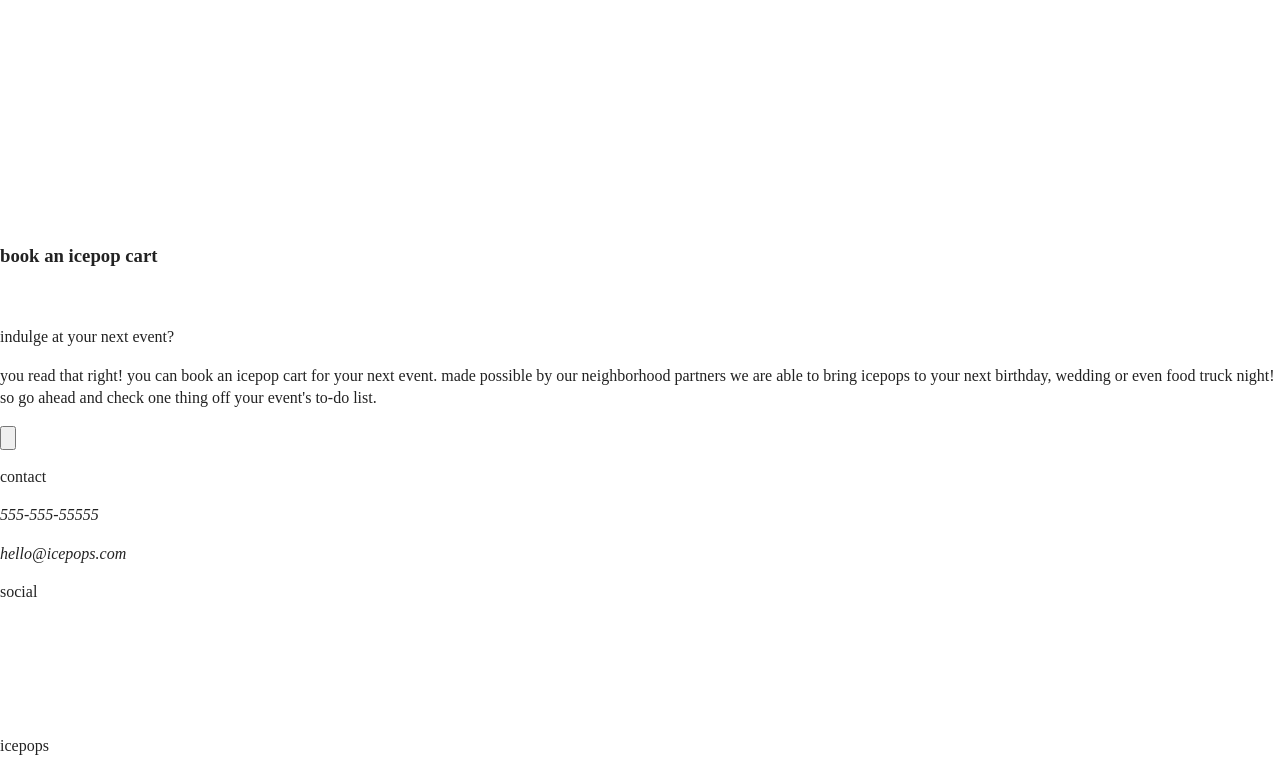
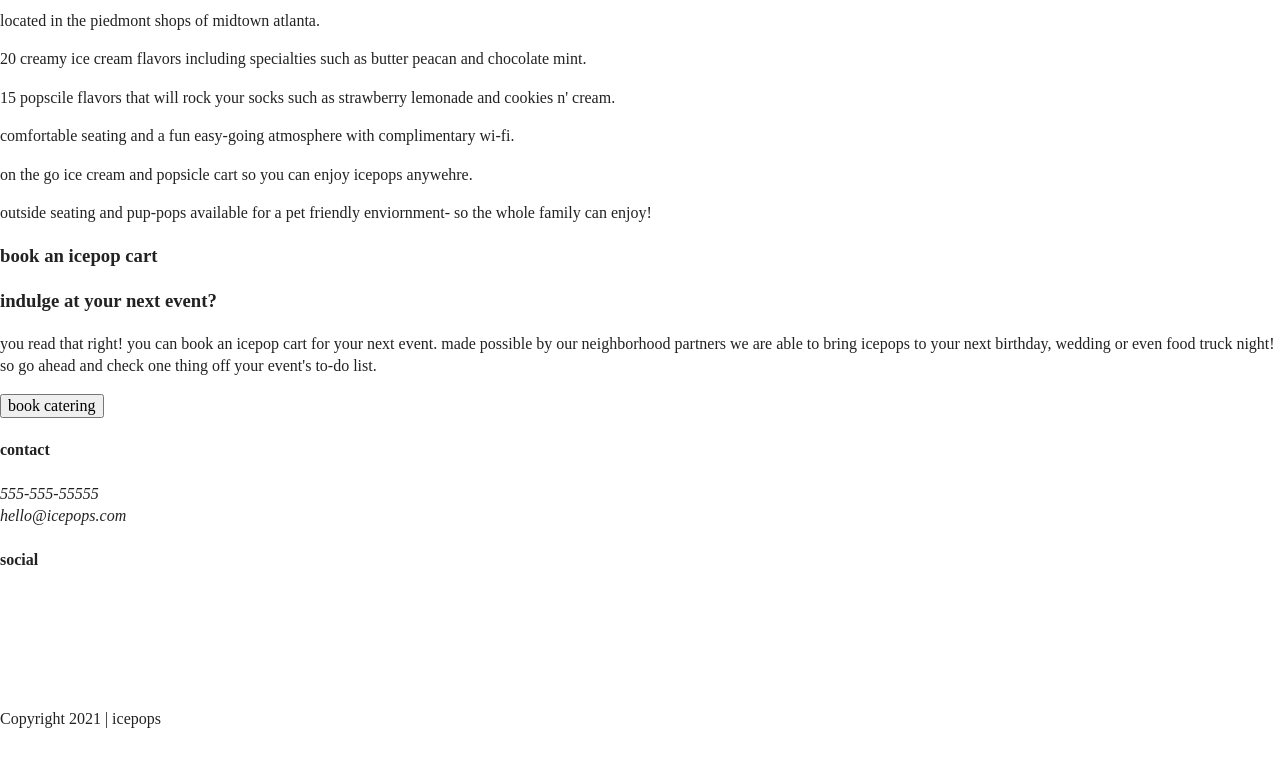
Before and after one commit to Catarina-M/ice-pop, a website built with Parcel: page index.html in a window 1280 px wide. Shown: the part 501-1274 px from the top of the page. After the commit the page ends 1247 px from the top, so only its background shows below. Built offline with nearby package versions, Linux system fonts and the light colour scheme.

Commit message:
Edited html structure by adding aside and section tags

```diff
--- a/index.html
+++ b/index.html
@@ -31,8 +31,8 @@
     <div class="header-divider">
       <nav>
         <ul>
-          <li><a href="faq/index.html" target="_blank"></a>faq</li>
-          <li><a href="about/index.html" target="_blank"></a>about</li>
+          <li><a href="faq/index.html" target="_blank">faq</a></li>
+          <li><a href="about/index.html" target="_blank">about</a></li>
         </ul>
       </nav>
     </div>
@@ -56,55 +56,83 @@
     <div class="form">
       <h3>free treats and perks await..</h3>
       <input type="text" name="name" value="email address"><br>
-      <input type="button" name="find a store">
+      <input type="button" value="submit">
     </div>
   </div>
 </aside>
+
+  <section class="features">
     <div class="content-wrapper">
-    <div class="icon-heading">
       <h1>indulge in the creamiest of ice cream- or popsicles.</h1>
-    </div>
-    <div class="icons">
-      <img src="" alt="">
-        <p></p>
-      <img src="" alt="">
-        <p></p>
-      <img src="" alt="">
-        <p></p>
-      <img src="" alt="">
-        <p></p>
-      <img src="" alt="">
-        <p></p>
-      <img src="" alt="">
-        <p></p>
+    <div class="features-tems">
+        <article>
+          <p class="fontawesome-icon">
+          </p>
+          <p class="features-item-description">located in the piedmont shops of midtown atlanta.</p>
+        </article>
+        <article>
+          <p class="fontawesome-icon">
+          </p>
+          <p class="features-item-description">20 creamy ice cream flavors including specialties such as butter peacan and chocolate mint.
+          </p>
+        </article>
+        <article>
+          <p class="fontawesome-icon">
+          </p>
+          <p class="features-item-description">15 popscile flavors that will rock your socks such as strawberry lemonade and cookies n' cream.</p>
+        </article>
+        <article>
+          <p class="fontawesome-icon">
+          </p>
+          <p class="features-item-description">comfortable seating and a fun easy-going atmosphere with complimentary wi-fi.</p>
+        </article>
+        <article>
+          <p class="fontawesome-icon">
+          </p>
+          <p class="features-item-description">on the go ice cream and popsicle cart so you can enjoy icepops anywehre.</p>
+        </article>
+        <article>
+          <p class="fontawesome-icon">
+          </p>
+          <p class="features-item-description">outside seating and pup-pops available for a pet friendly enviornment- so the whole family can enjoy!</p>
+        </article>
      </div>
     </div>
-  <div class="events">
+  </section>
+
+  <section class="events">
+    <div class="content-wrapper">
         <h3>book an icepop cart</h3>
-      <img src="" alt="">
-      <p>indulge at your next event?</p>
+    <article>
+      <div>
+        <h3>indulge at your next event?</h3>
         <p> you read that right! you can book an icepop cart for your next event. made possible by our
           neighborhood partners we are able to bring icepops to your next birthday,
           wedding or even food truck night! so go ahead and check one thing off your event's to-do list.
         </p>
+      </div>
+    </article>
       <div class="button">
-      <input type="button" name="book catering">
+        <input type="button" value="book catering">
       </div>
     </div>
+  </section>
+
 </main>
 
 <footer>
   <div class="content-wrapper">
     <div class="footer-content">
       <div class="contact">
-          <p>contact</p>
+          <h4>contact</h4>
           <address>
-          <p>555-555-55555</p>
-          <p>hello@icepops.com</p>
+            <p>555-555-55555<br>
+               hello@icepops.com
+             </p>
           </address>
      </div>
      <div class="social">
-          <p>social</p>
+          <h4>social</h4>
         <div class="social-icons">
           <p><a href="https://www.facebook.com/ice-pop" target="_blank"><img src="" alt=""/></a></p>
           <p><a href="https://www.instagram.com/ice-pop" target="_blank"><img src="" alt=""/></a></p>
@@ -113,8 +141,9 @@
       </div>
     </div>
   </div>
+
   <div class="copyright">
-    <p>icepops</p>
+    <p>Copyright 2021 | icepops</p>
  </div>
 </footer>
 
```
Also changed, not shown: faq/index.html (+1 -1 lines). Lines whose indentation alone changed are shown as unchanged.
